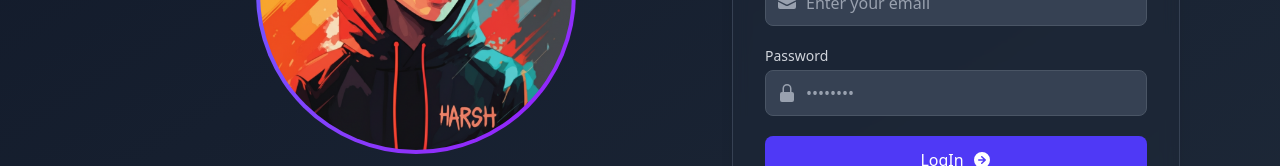
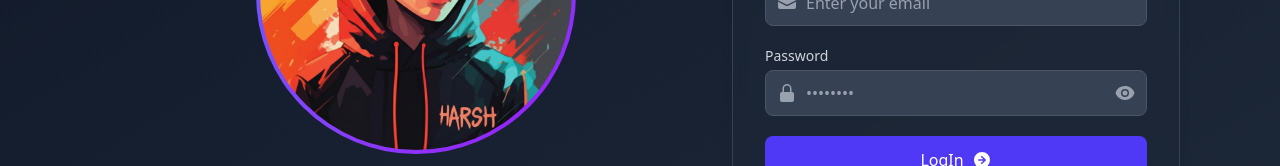
Before and after one commit to 201Harsh/EndSync, a React (Vite) app in the folder Frontend/: page /login in a window 1280 px wide. Shown: the part 416-582 px from the top of the page. Built offline with nearby package versions, Linux system fonts and the light colour scheme; no server answers.

Commit message:
ui updated Login/Register

```diff
--- a/Frontend/src/Pages/Login.jsx
+++ b/Frontend/src/Pages/Login.jsx
@@ -4,6 +4,8 @@ import {
   EnvelopeIcon,
   LockClosedIcon,
   ArrowRightCircleIcon,
+  EyeSlashIcon,
+  EyeIcon,
 } from "@heroicons/react/20/solid";
 import React from "react";
 import { useState } from "react";
@@ -14,6 +16,7 @@ import { Bounce, toast } from "react-toastify";
 const Login = () => {
   const [email, setemail] = useState("");
   const [password, setpassword] = useState("");
+  const [showPassword, setShowPassword] = useState(false);
 
   const Navigate = useNavigate();
 
@@ -89,7 +92,7 @@ const Login = () => {
       <div className="flex flex-col-reverse md:flex-row items-center justify-center h-full md:h-screen p-2">
         {/* Left Side - Graphic */}
         <div className="md:w-1/2 flex flex-col items-center justify-center mb-10 md:mt-0 mt-10 md:mb-0">
-          <div className="w-64 h-64 md:w-80 md:h-80 rounded-full bg-gradient-to-br from-indigo-500 to-purple-600 p-1">
+          <div className="w-32 h-32 md:w-80 md:h-80 rounded-full bg-gradient-to-br from-indigo-500 to-purple-600 p-1">
             <div className="w-full h-full bg-gray-800 rounded-full flex items-center justify-center overflow-hidden">
               <img
                 src="/harsh.jpg"
@@ -161,15 +164,29 @@ const Login = () => {
                     <LockClosedIcon className="h-5 w-5 text-gray-400" />
                   </div>
                   <input
-                    type="password"
+                    type={showPassword ? "text" : "password"}
                     id="password"
                     name="password"
                     required
                     value={password}
                     onChange={(e) => setpassword(e.target.value)}
-                    className="w-full pl-10 pr-3 py-2.5 bg-gray-700 border border-gray-600 rounded-lg text-white placeholder-gray-400 focus:ring-2 focus:ring-indigo-500 focus:border-indigo-500 outline-none transition-all"
+                    className="w-full pl-10 pr-10 py-2.5 bg-gray-700 border border-gray-600 rounded-lg text-white placeholder-gray-400 focus:ring-2 focus:ring-indigo-500 focus:border-indigo-500 outline-none transition-all"
                     placeholder="••••••••"
                   />
+                  <button
+                    type="button"
+                    className="absolute inset-y-0 right-0 pr-3 flex items-center text-gray-400 hover:text-gray-300 transition-colors"
+                    onClick={() => setShowPassword(!showPassword)}
+                    aria-label={
+                      showPassword ? "Hide password" : "Show password"
+                    }
+                  >
+                    {showPassword ? (
+                      <EyeSlashIcon className="h-5 w-5" />
+                    ) : (
+                      <EyeIcon className="h-5 w-5" />
+                    )}
+                  </button>
                 </div>
               </div>
 
--- a/Frontend/src/Pages/OtpVerification.jsx
+++ b/Frontend/src/Pages/OtpVerification.jsx
@@ -174,7 +174,6 @@ const OTPVerification = () => {
               Change email address
             </Link>
           </div>
-          w
         </div>
       </div>
     </div>
--- a/Frontend/src/Pages/Register.jsx
+++ b/Frontend/src/Pages/Register.jsx
@@ -4,6 +4,8 @@ import {
   EnvelopeIcon,
   LockClosedIcon,
   ArrowRightCircleIcon,
+  EyeIcon,
+  EyeSlashIcon
 } from "@heroicons/react/20/solid";
 import React from "react";
 import { useState } from "react";
@@ -15,6 +17,7 @@ const Register = () => {
   const [name, setname] = useState("");
   const [email, setemail] = useState("");
   const [password, setpassword] = useState("");
+  const [showPassword, setShowPassword] = useState(false);
 
   const Navigate = useNavigate();
 
@@ -48,7 +51,7 @@ const Register = () => {
       });
 
       const errors = error.response.data.errors;
-      if (
+      if (errors) {
         errors.forEach((e) => {
           toast.error(e.msg, {
             position: "top-right",
@@ -61,8 +64,8 @@ const Register = () => {
             theme: "dark",
             transition: Bounce,
           });
-        })
-      );
+        });
+      }
     }
   };
 
@@ -80,7 +83,7 @@ const Register = () => {
       <div className="flex flex-col-reverse md:flex-row items-center justify-center h-full md:h-screen p-2">
         {/* Left Side - Graphic */}
         <div className="md:w-1/2 flex flex-col items-center justify-center mb-10 md:mt-0 mt-10 md:mb-0">
-          <div className="w-64 h-64 md:w-80 md:h-80 rounded-full bg-gradient-to-br from-indigo-500 to-purple-600 p-1">
+          <div className="w-24 h-24 md:w-80 md:h-80 rounded-full bg-gradient-to-br from-indigo-500 to-purple-600 p-1">
             <div className="w-full h-full bg-gray-800 rounded-full flex items-center justify-center overflow-hidden">
               <img
                 src="/harsh.jpg"
@@ -176,15 +179,27 @@ const Register = () => {
                     <LockClosedIcon className="h-5 w-5 text-gray-400" />
                   </div>
                   <input
-                    type="password"
+                    type={showPassword ? "text" : "password"}
                     id="password"
                     name="password"
                     required
                     value={password}
                     onChange={(e) => setpassword(e.target.value)}
-                    className="w-full pl-10 pr-3 py-2.5 bg-gray-700 border border-gray-600 rounded-lg text-white placeholder-gray-400 focus:ring-2 focus:ring-indigo-500 focus:border-indigo-500 outline-none transition-all"
+                    className="w-full pl-10 pr-10 py-2.5 bg-gray-700 border border-gray-600 rounded-lg text-white placeholder-gray-400 focus:ring-2 focus:ring-indigo-500 focus:border-indigo-500 outline-none transition-all"
                     placeholder="••••••••"
                   />
+                  <button
+                    type="button"
+                    className="absolute inset-y-0 right-0 pr-3 flex items-center text-gray-400 hover:text-gray-300 transition-colors"
+                    onClick={() => setShowPassword(!showPassword)}
+                    aria-label={showPassword ? "Hide password" : "Show password"}
+                  >
+                    {showPassword ? (
+                      <EyeSlashIcon className="h-5 w-5" />
+                    ) : (
+                      <EyeIcon className="h-5 w-5" />
+                    )}
+                  </button>
                 </div>
               </div>
 
```
